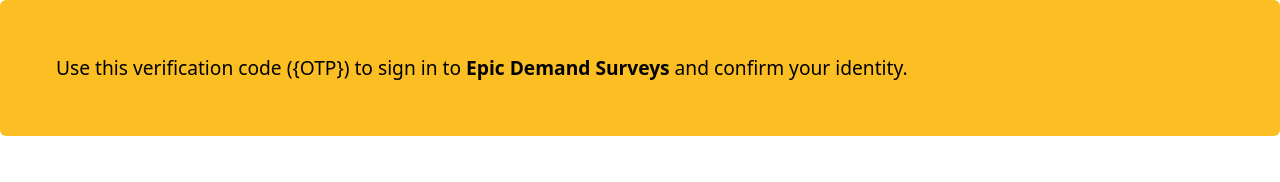
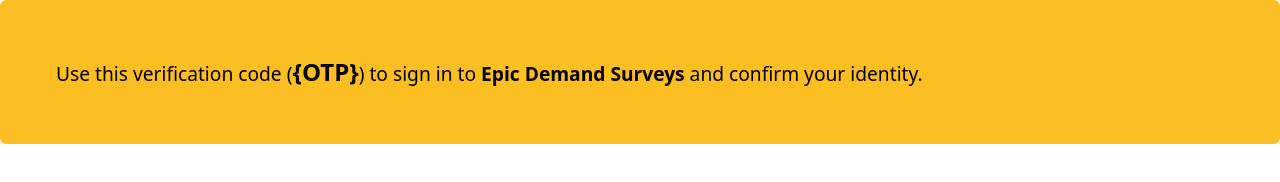
Before and after one commit to dawitengageiq/surveyus, a website: page custom/index.html in a window 1280 px wide. Drawn offline with Linux system fonts and the light colour scheme.

Commit message:
Update index.html

```diff
--- a/custom/index.html
+++ b/custom/index.html
@@ -10,7 +10,7 @@
 </head>
 <body>
         <div class='p-14 rounded-md m-2  bg-yellow-400 text-black text-xl w-screen'>
-            Use this verification code ({OTP}) to sign in to <b>Epic Demand Surveys</b> and confirm your identity.
+            Use this verification code (<span id="otp-placeholder" class="text-2xl font-bold">{OTP}</span>) to sign in to <b>Epic Demand Surveys</b> and confirm your identity.
             <br/>
         </div>
 </body>
```
